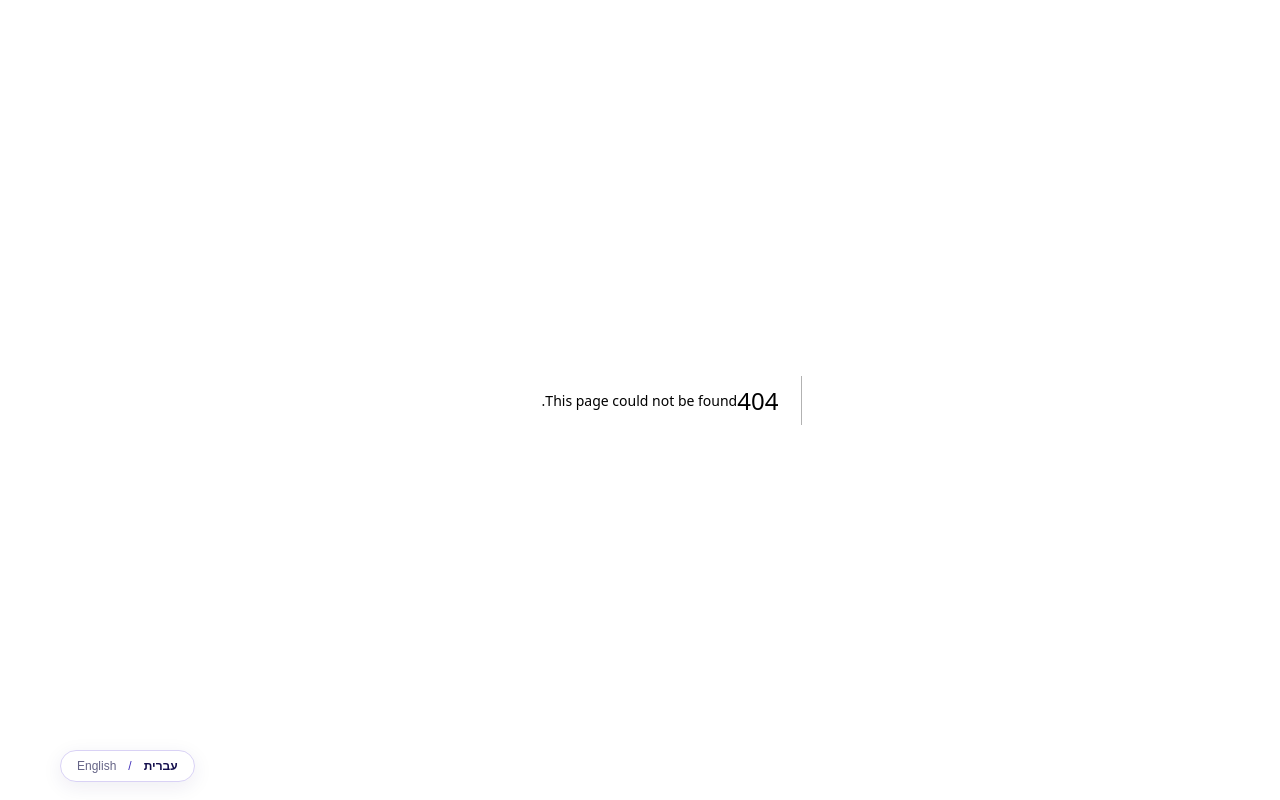
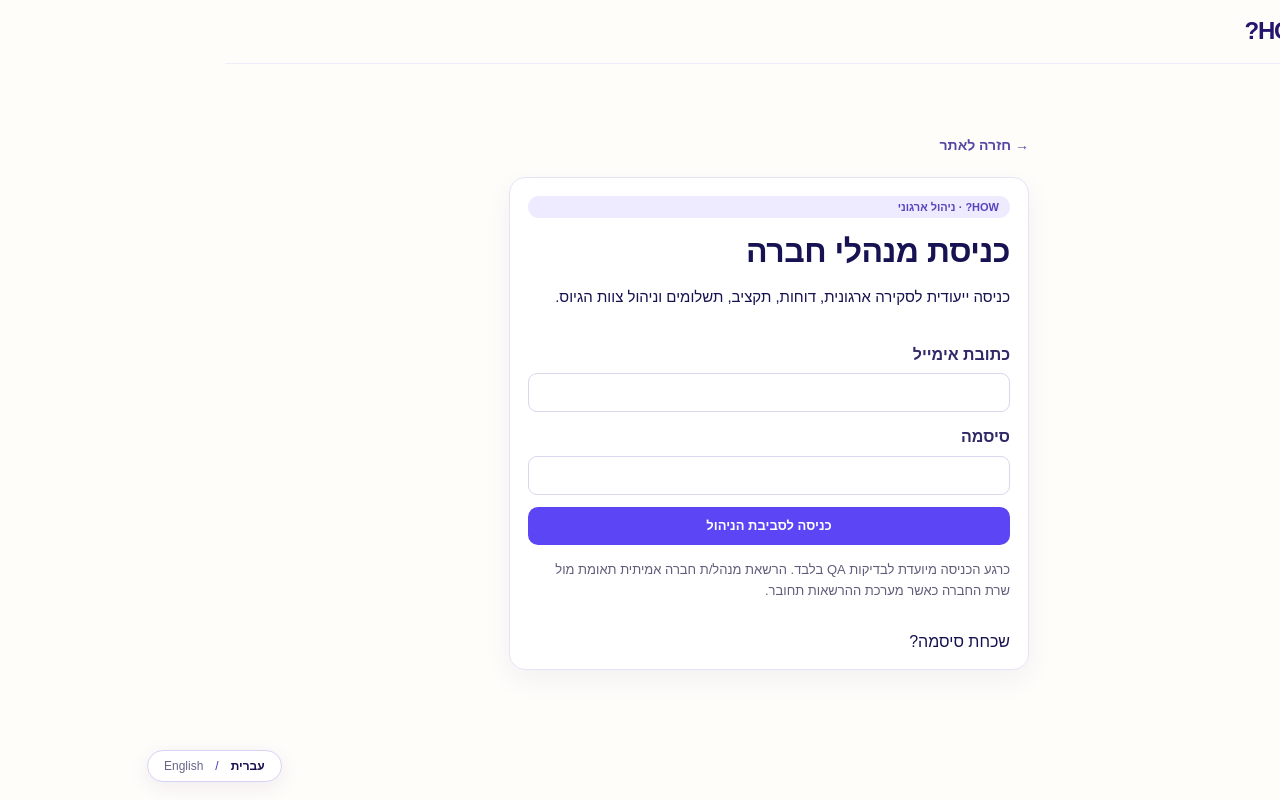
Before and after one commit to IritSel/recruitment-ai, a Next.js app: page /company/login in a window 1280 px wide. Before the commit this address had no page. Built offline with nearby package versions, Linux system fonts and the light colour scheme; no server answers.

Commit message:
Create dedicated company management sign-in separate from candidate and recruiter login

```diff
--- /dev/null
+++ b/app/company/login/page.tsx
@@ -0,0 +1,10 @@
+"use client";
+import Link from "next/link";
+import {useState} from "react";
+import {getSupabase} from "../../lib/supabase";
+export default function CompanyLogin(){
+ const [busy,setBusy]=useState(false),[error,setError]=useState("");
+ async function signIn(e:React.FormEvent<HTMLFormElement>){e.preventDefault();setBusy(true);setError("");const data=new FormData(e.currentTarget);try{const client=getSupabase();const {data:auth,error:authError}=await client.auth.signInWithPassword({email:String(data.get("email")),password:String(data.get("password"))});if(authError)throw authError;if(!auth.session)throw new Error("לא ניתן לאמת את ההתחברות.");const response=await fetch("/api/qa/access",{headers:{Authorization:"Bearer "+auth.session.access_token},cache:"no-store"});if(!response.ok)throw new Error("כניסת מנהלים זמינה כרגע רק לחשבונות QA מאושרים. הרשאות מנהלים אמיתיות עדיין אינן פעילות.");window.location.href="/qa"}catch(err){setError(err instanceof Error?err.message:"ההתחברות נכשלה.")}finally{setBusy(false)}}
+ return <main className="shell" dir="rtl"><nav className="nav"><Link href="/" className="brand">HOW?</Link></nav><section style={{maxWidth:520,margin:"65px auto"}}><Link href="/" className="backLink">→ חזרה לאתר</Link><div className="choice" style={{display:"grid",gap:14}}><span className="eyebrow">HOW? · ניהול ארגוני</span><h1 style={{margin:0}}>כניסת מנהלי חברה</h1><p>כניסה ייעודית לסקירה ארגונית, דוחות, תקציב, תשלומים וניהול צוות הגיוס.</p><form onSubmit={signIn} style={{display:"grid",gap:12}}><label>כתובת אימייל<input required name="email" type="email" autoComplete="email" style={field}/></label><label>סיסמה<input required name="password" type="password" autoComplete="current-password" style={field}/></label><button className="button" disabled={busy}>{busy?"מתחבר...":"כניסה לסביבת הניהול"}</button></form>{error&&<p role="alert" style={{color:"#b42318"}}>{error}</p>}<p style={{fontSize:13,color:"#625b79"}}>כרגע הכניסה מיועדת לבדיקות QA בלבד. הרשאת מנהל/ת חברה אמיתית תאומת מול שרת החברה כאשר מערכת ההרשאות תחובר.</p><Link href="/forgot-password">שכחת סיסמה?</Link></div></section></main>
+}
+const field:React.CSSProperties={display:"block",width:"100%",boxSizing:"border-box",padding:14,border:"1px solid #ddd6fe",borderRadius:12,font:"inherit",marginTop:6};
```
